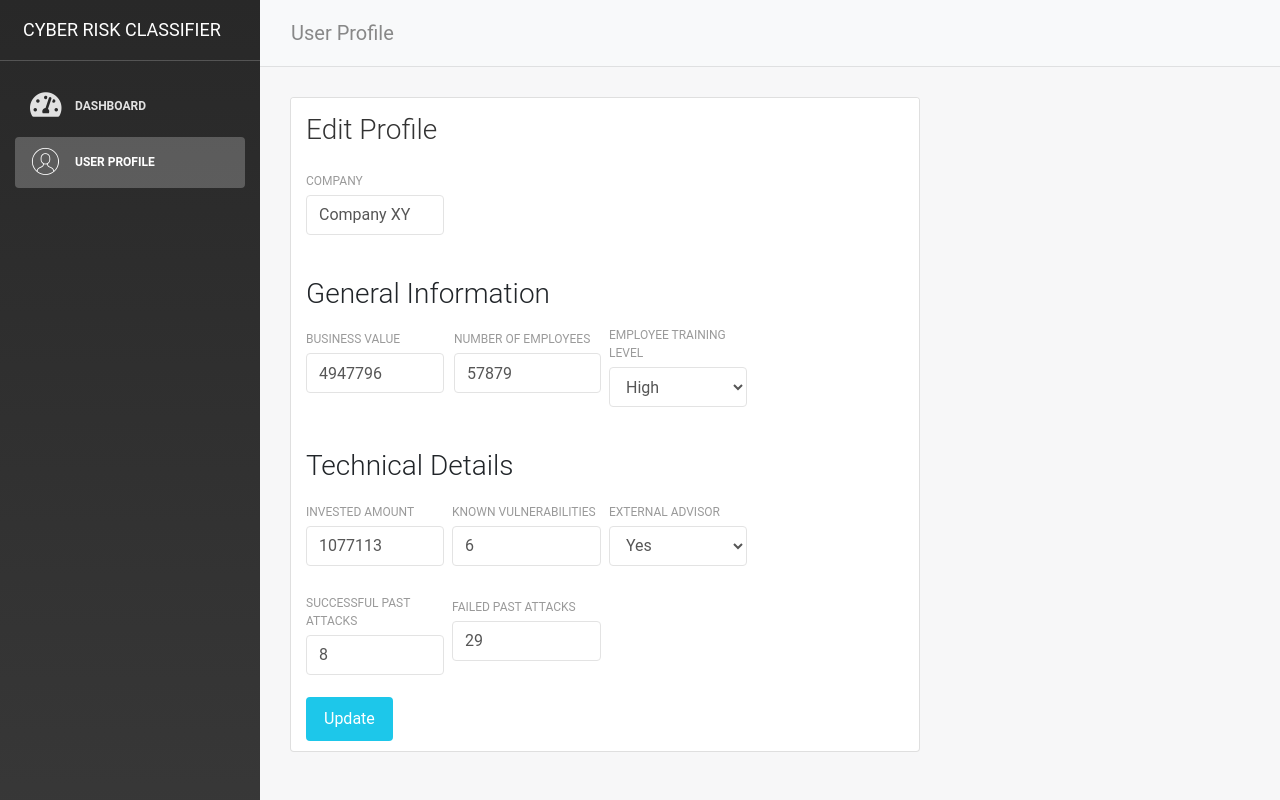
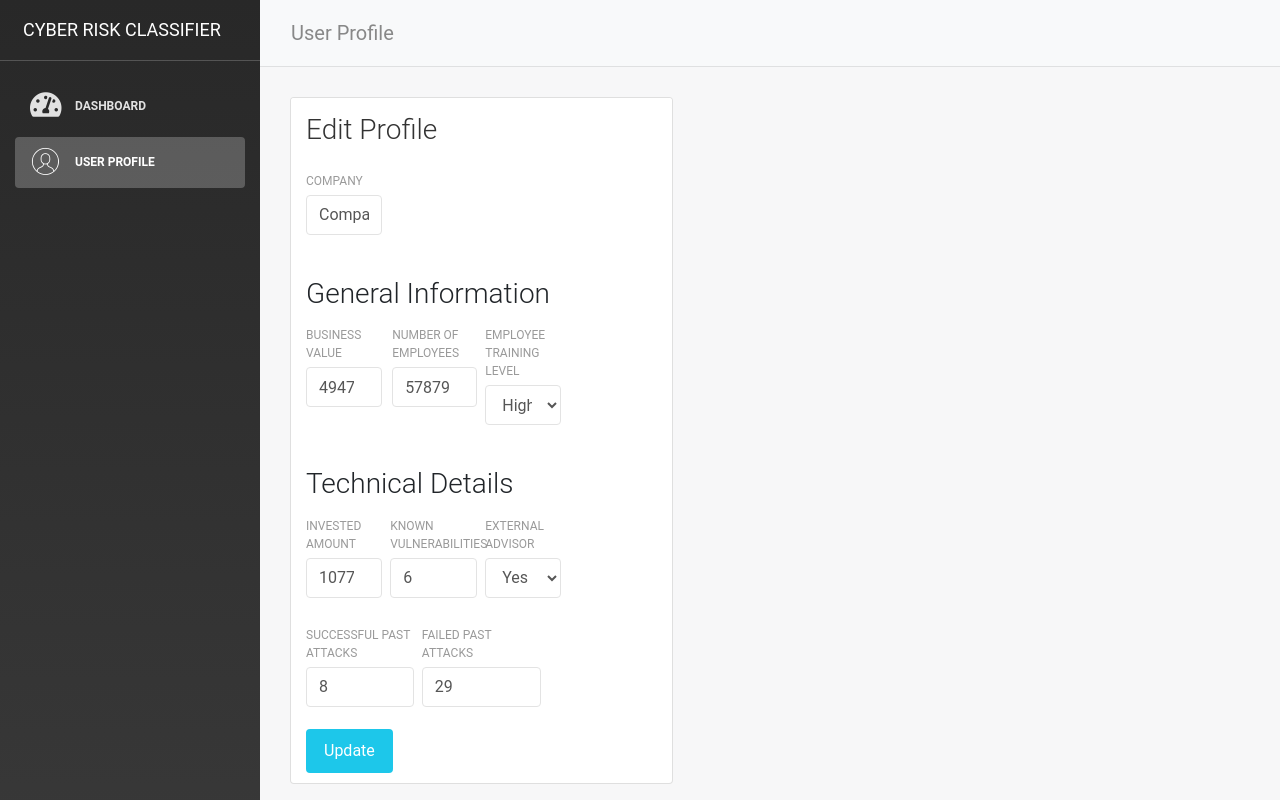
Before and after one commit to Sulasdeli/SecRiskAI, a React (Create React App) app in the folder frontend/: page /user/profile in a window 1280 px wide. Built offline with nearby package versions, Linux system fonts and the light colour scheme.

Commit message:
disable button when form is invalid

```diff
--- a/frontend/src/components/Profile.tsx
+++ b/frontend/src/components/Profile.tsx
@@ -55,7 +55,7 @@ export const Profile = () => {
         <>
             <Container fluid>
                 <Row>
-                    <Col md="8">
+                    <Col md="5">
                         <Card>
                             <Card.Header>
                                 <Card.Title as="h3">Edit Profile</Card.Title>
@@ -78,6 +78,7 @@ export const Profile = () => {
                                           handleChange,
                                           values,
                                           errors,
+                                          isValid
                                       }) => (
                                         <Form noValidate onSubmit={handleSubmit}>
                                             <Row>
@@ -190,7 +191,7 @@ export const Profile = () => {
                                                 </Col>
                                             </Row>
                                             <Row>
-                                                <Col className="pr-1" md="3">
+                                                <Col className="pr-1" md="4">
                                                     <Form.Group>
                                                         <label>Successful Past Attacks</label>
                                                         <Form.Control
@@ -205,7 +206,7 @@ export const Profile = () => {
                                                         </Form.Control.Feedback>
                                                     </Form.Group>
                                                 </Col>
-                                                <Col className="px-1" md="3">
+                                                <Col className="px-1" md="4">
                                                     <Form.Group>
                                                         <label>Failed Past Attacks</label>
                                                         <Form.Control
@@ -223,6 +224,7 @@ export const Profile = () => {
                                                 </Col>
                                             </Row>
                                             <Button
+                                                disabled={!isValid}
                                                 className="btn-fill pull-right"
                                                 type="submit"
                                                 variant="info">Update</Button>
```
